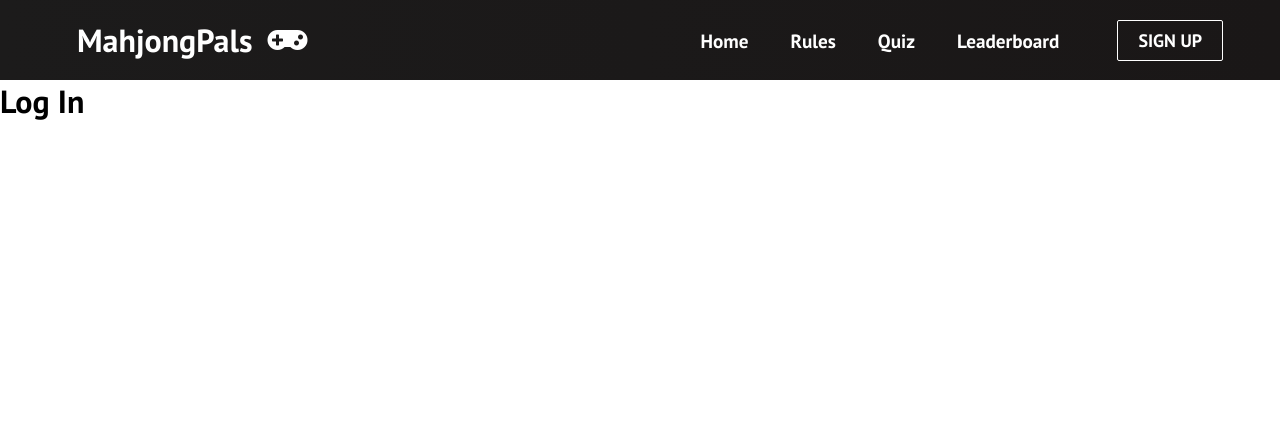
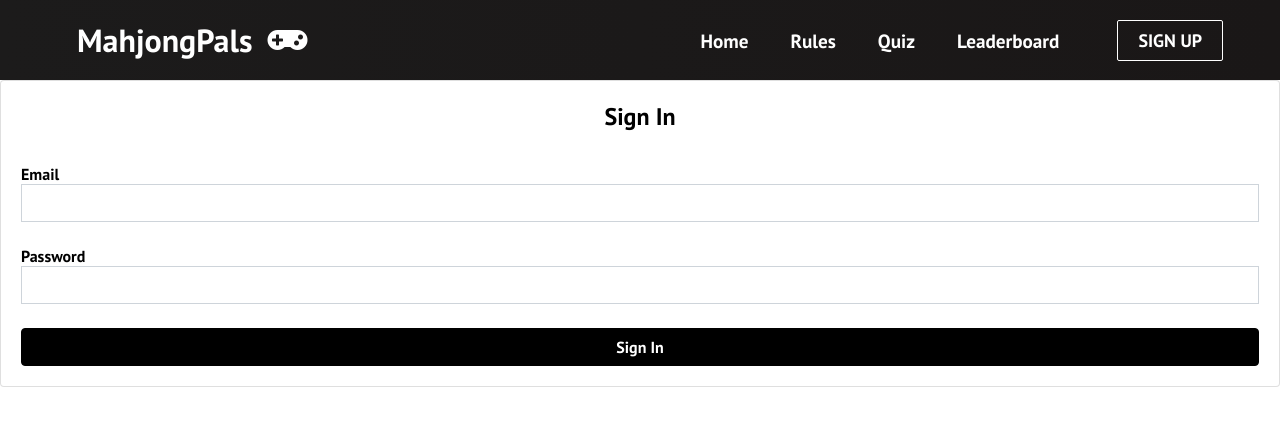
Before and after one commit to SumDumPhuc/MahjongPals, a React (Create React App) app: page /sign-in in a window 1280 px wide. Shown: the top 426 px of the page. Built offline with nearby package versions, Linux system fonts and the light colour scheme.

Commit message:
SignIn Page

```diff
--- a/src/Firebase.js
+++ b/src/Firebase.js
@@ -18,4 +18,4 @@ const firebaseConfig = {
 
 // Initialize Firebase
 const app = initializeApp(firebaseConfig);
-export const auth = getAuth();
+export const auth = getAuth(app);
--- a/src/components/pages/Rules.js
+++ b/src/components/pages/Rules.js
@@ -1,9 +1,14 @@
-import React from 'react'
+import React from 'react';
+
 
 function Rules() {
   return (
-    <div>Rules</div>
-  )
+    <>
+    <h1 className='text-center' style={{ textDecoration: 'underline' }}>Rules for Singapore Mahjong</h1>
+    <h3 style={{ textDecoration: 'underline' }}>Bamboo, Ball and Numbers sets</h3>
+    <h3>There are 36 tiles each of the Circle, Bamboo, and Numbers Suit. Each one of these suits has numerical tiles ranging from one to nine containing 4 tiles for each number in the suit. These tiles are shown below.</h3>
+    </>
+  );
 }
 
 export default Rules
--- a/src/components/pages/SignIn.js
+++ b/src/components/pages/SignIn.js
@@ -1,13 +1,33 @@
-import React from "react";
+import React, { useRef } from 'react'
+import { Form, Button, Card } from 'react-bootstrap'
+import './SignUp.css';
 
-const SignIn = () => {
+function SignIn() {
+    const emailRef = useRef()
+    const passwordRef = useRef()
+
     return (
-        <div className="sign-in-container">
-            <form>
-                <h1>Log In</h1>
-            </form>
-        </div>
-    )
+    <>
+    <Card>
+        <Card.Body>
+            <h2 className='text-center mb-4'>Sign In</h2>
+            <Form>
+                <Form.Group className='shift' id='email'>
+                    <Form.Label>Email</Form.Label>
+                    <Form.Control type='email' ref={emailRef} required />
+                </Form.Group>
+                <Form.Group className='shift' id='password'>
+                    <Form.Label>Password</Form.Label>
+                    <Form.Control type='email' ref={passwordRef} required />
+                </Form.Group>
+                <Button className='btn--signup' type='submit'>
+                    Sign In
+                </Button>
+            </Form>
+        </Card.Body>
+    </Card>
+    </>
+  )
 }
 
 export default SignIn;
--- a/src/components/pages/SignUp.js
+++ b/src/components/pages/SignUp.js
@@ -1,6 +1,7 @@
 import React, { useRef } from 'react'
 import { Form, Button, Card } from 'react-bootstrap'
 import './SignUp.css';
+import {Link} from 'react-router-dom';
 
 function SignUp() {
     const emailRef = useRef()
@@ -31,7 +32,7 @@ function SignUp() {
         </Card.Body>
     </Card>
     <div className='w-100 text-center mt-2'>
-        Already have an account? Log In
+        Already have an account? <Link to='/sign-in'>Sign In</Link>
     </div>
     </>
   )
```
